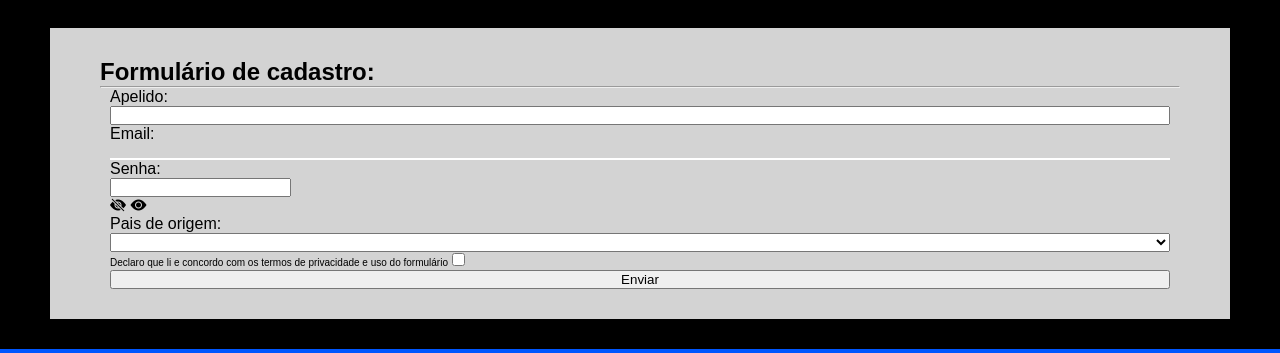
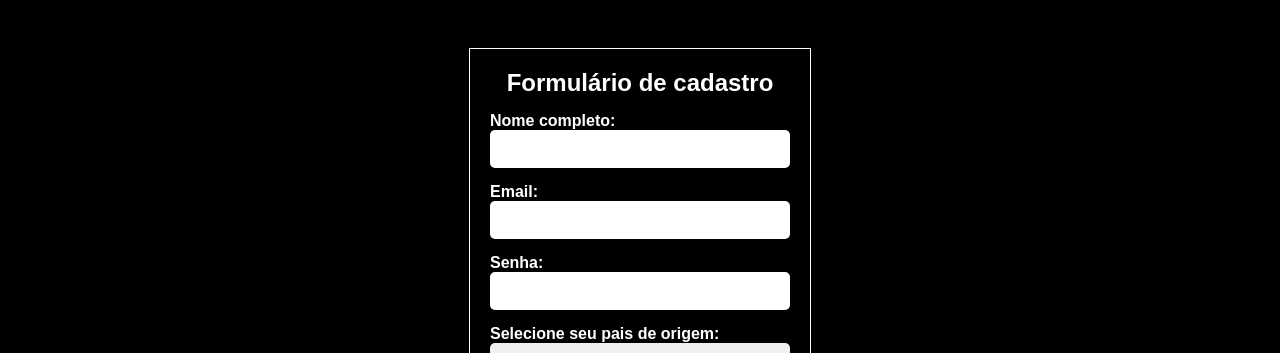
Before and after one commit to Altovisk09/DesafiosADA-Front-Dinamico, a plain HTML site: page Aula1 (Desafio Dom)/src/index.html in a window 1280 px wide. Shown: the part 65-418 px from the top of the page. Drawn offline with nearby package versions, Linux system fonts and the light colour scheme.

Commit message:
Estrutura pronta

```diff
--- a/Aula1 (Desafio Dom)/src/index.html
+++ b/Aula1 (Desafio Dom)/src/index.html
@@ -18,52 +18,42 @@
             <div class="icon">
                 <h2>Formulários</h2>
             </div>
-                <ul>
-                    <li>Cadastrar</li>
-                    <li>Login</li>
-                </ul>
+            <ul>
+                <li>Cadastrar</li>
+                <li>Login</li>
+            </ul>
         </nav>
     </header>
     <main>
-        <section id="form">
-            <h1>Formulário de cadastro:</h1>
-            <hr>
-            <form action="" method="post">
+        <section id="form-section">
+            <form action="" method="POST" id="formulario">
+                <h1>Formulário de cadastro</h1>
                 <div class="inp">
-                    <label for="Apelido">Apelido:</label>
-                    <input type="text" name="Apelido" id="Apelido">
+                    <label for="name"><strong>Nome completo:</strong></label>
+                    <input type="text" name="name" id="name">
                 </div>
                 <div class="inp">
-                    <label for="email">Email:</label>
+                    <label for=""><strong>Email:</strong></label>
                     <input type="email" name="email" id="email">
                 </div>
                 <div class="inp">
-                    <label for="password">Senha:</label>
-                    <div>
-                        <input type="password" name="password" id="password">
-                        <div class="eyes">
-                            <i class="bi bi-eye-slash-fill"></i>
-                            <i class="bi bi-eye-fill"></i>
-                        </div>
-                    </div>
+                    <label for=""><strong>Senha:</strong></label>
+                    <input type="password" name="password" id="password">
                 </div>
                 <div class="inp">
-                    <label for="country">Pais de origem:</label>
-                    <select name="country" id="country">
-                        <option hidden selected></option>
+                    <label for="pais"><strong>Selecione seu pais de origem:</strong></label>
+                    <select name="pais" id="pais">
+                        <option value="" hidden selected></option>
                         <option value="BRA">Brasil</option>
+                        <option value="ARG">Argentina</option>
                         <option value="COL">Colombia</option>
-                        <option value="ARG">Argentina</option>
                     </select>
                 </div>
                 <div class="inp">
-                    <div class="inpCheck">
-                        <label for="checkbox">Declaro que li e concordo com os termos de privacidade e uso do
-                            formulário</label>
-                        <input type="checkbox" name="checkbox" id="checkbox-footer">
-                    </div>
+                    <label for="number"><strong>Numero celular:</strong></label>
+                    <input type="number" name="number" id="number">
                 </div>
-                <button type="submit">Enviar</button>
+                <button type="submit">ENVIAR</button>
             </form>
         </section>
     </main>
--- a/Aula1 (Desafio Dom)/src/public/css/footer.css
+++ b/Aula1 (Desafio Dom)/src/public/css/footer.css
@@ -1,13 +1,3 @@
-
-body {
-    background-color: #000;
-    color: #FFF
-}
-
-.logo-title{
-    font-family: 'Orbitron', sans-serif;
-    color: #0057FF;
-}
 
 #footer-1 {
     display: flex;
@@ -102,8 +92,7 @@ body {
     font-size: 10px;
  }
 
- input[name="email"]{
-    color: var(--bg-primary);
+ #footer-3 input[name="email"]{
     background-color: transparent;
     color: #FFF;
     border-style: none;
--- a/Aula1 (Desafio Dom)/src/public/css/header.css
+++ b/Aula1 (Desafio Dom)/src/public/css/header.css
@@ -2,8 +2,6 @@ header{
     background-color: #0057FF;
     color: #FFF;
     padding: 10px 20px 10px;
-    border-radius: 0px 0px 15px 15px ;
-    position: sticky;
 }
 
 nav {
--- a/Aula1 (Desafio Dom)/src/public/css/main.css
+++ b/Aula1 (Desafio Dom)/src/public/css/main.css
@@ -7,17 +7,51 @@
     font-family: Arial, sans-serif;
 }
 
+body {
+    background-color: #000;
+    color: #FFF
+}
+
 main{
-    margin: 30px 50px 30px;
-    color: #000;
+    display: flex;
+    justify-content: center;
+    color: #FFF;
 }
-#form {
-    background-color: #d3d3d3;
-    padding: 30px 50px 30px;
 
+#form-section form {
+    display: flex;
+    align-items: center;
+    margin: 50px;
+    border: 1px solid #FFF;
+    padding: 20px;
+}
+
+#form-section form h1 {
+    margin-bottom: 15px;
 }
 
 .inp{
     display: flex;
     flex-direction: column;
 }
+
+.inp input, select {
+    width: 300px;
+    margin-bottom: 15px;
+    border-radius: 5px;
+    border-style: none;
+    outline: none;
+    padding: 10px 10px 10px;
+    font-size: 16px;
+}
+
+#form-section form button {
+    margin-top: 10px;
+    margin-bottom: 10px;
+    width: 150px;
+    height: 30px;
+    padding: 5px 20px 5px;
+    background-color: transparent;
+    color: #FFF;
+    border-color: #0057FF;
+ }
```
